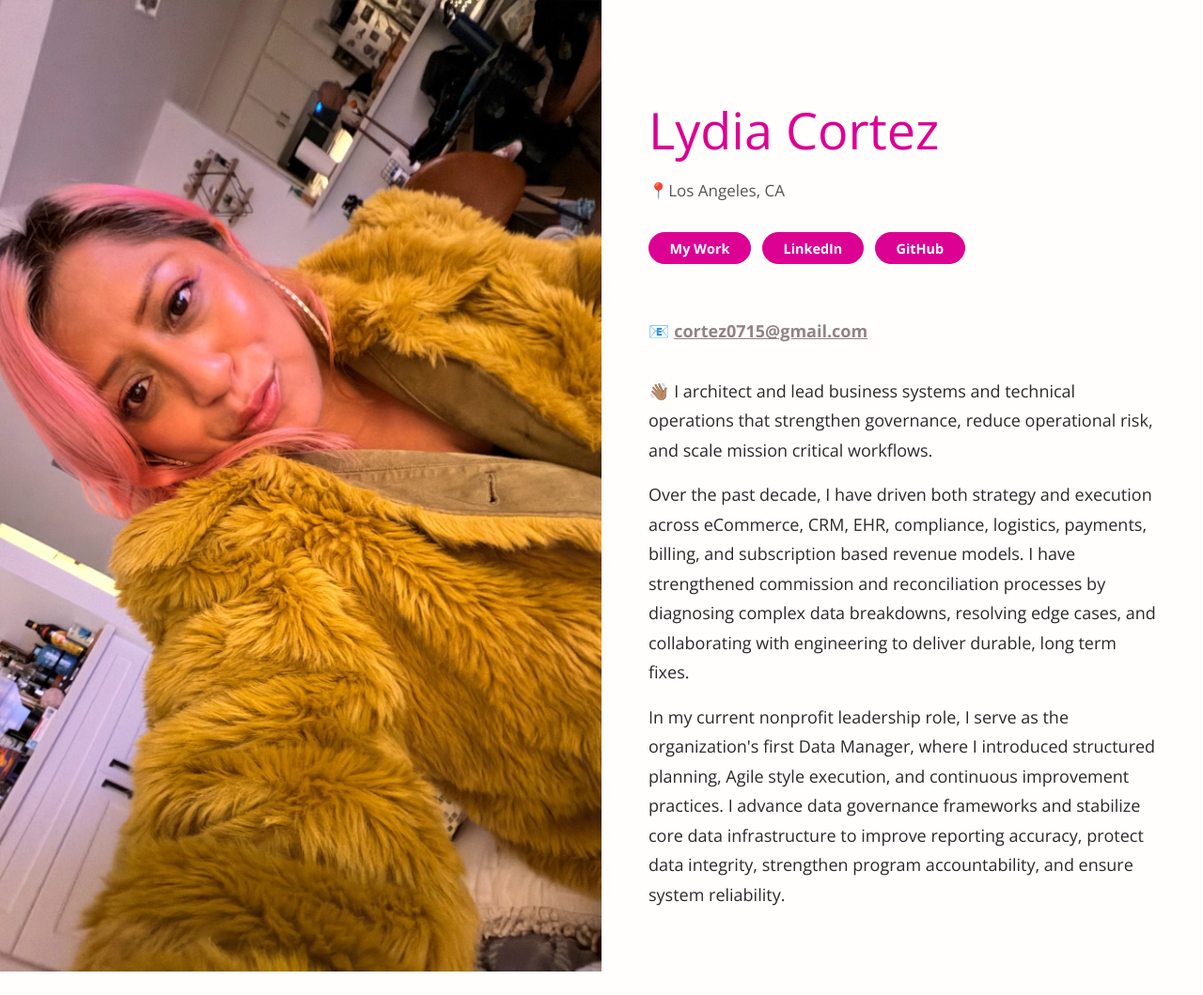
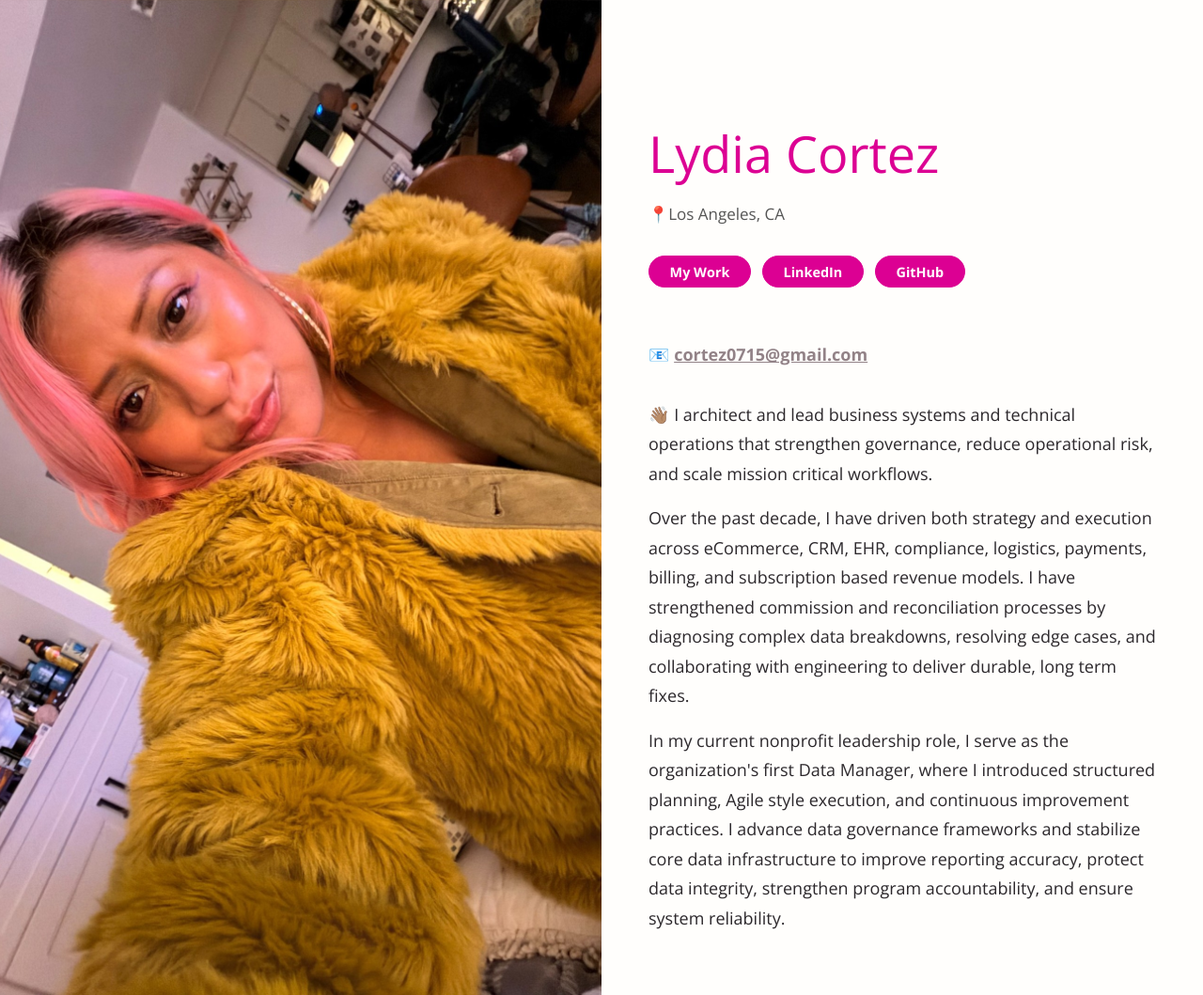
Before and after one commit to lylyco/lylyco.github.io, a Jekyll site: the page built from index.html, in a window 1280 px wide. Shown: the whole page at 94% size. Built offline with Jekyll 4.4.1, drawn with Linux system fonts in a browser that asks for light colours; before the commit the page ends 1034 px from its top, so only the background shows below that.

Commit message:
“top”

```diff
--- a/_layouts/half.html
+++ b/_layouts/half.html
@@ -9,7 +9,7 @@
         style="position: relative !important;"
       >
 
-<h1 class="pageTitle" style="margin-top: 60px;">
+<h1 class="pageTitle" style="margin-top: 85px;">
   {{ site.title }}
 </h1>
     <div style="
```
